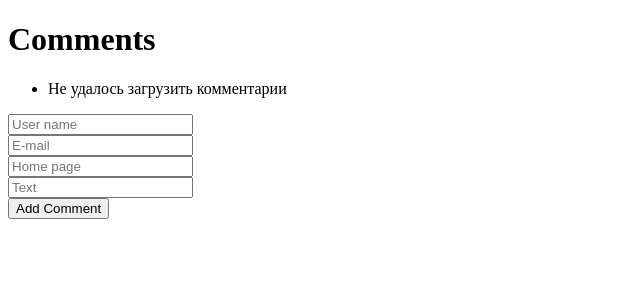
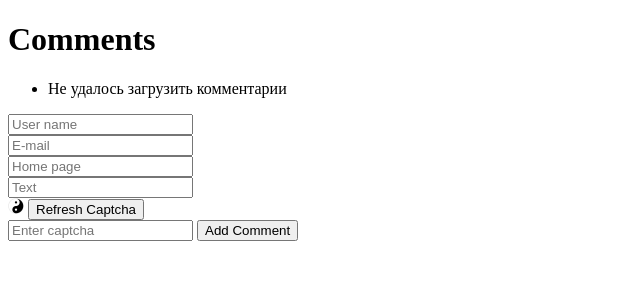
Before and after one commit to avtarso/spa_comments_app, a Django app: page / in a window 1280 px wide. Shown: the top 300 px of the page, without its empty margins (0-640 px from the left). Run offline with Django 5.2, Linux system fonts and the light colour scheme; data that the repository does not hold is empty.

Commit message:
Publish branch "Add captcha"

```diff
--- a/spaproject/comments/static/comments/script.js
+++ b/spaproject/comments/static/comments/script.js
@@ -1,4 +1,5 @@
 document.addEventListener('DOMContentLoaded', () => {
+
     const commentsList = document.getElementById('comments');
     const commentForm = document.getElementById('commentForm');
 
@@ -6,6 +7,31 @@
     const commentE_mail = document.getElementById('commentE_mail');
     const commentHome_page = document.getElementById('commentHome_page');
     const commentText = document.getElementById('commentText');
+
+    const captchaImage = document.getElementById('captchaImage');
+    const refreshCaptcha = document.getElementById('refreshCaptcha');
+    const captchaAnswer = document.getElementById('captchaAnswer');
+    const captchaKey = document.getElementById('captchaKey');
+
+    const loadCaptcha = async () => {
+        const response = await fetch('/api/get-captcha/');
+        if (response.ok) {
+            const data = await response.json();
+            captchaImage.src = data.captcha_url;
+            captchaKey.value = data.captcha_key;
+        } else {
+            alert('Ошибка при загрузке капчи');
+        }
+    };
+
+    refreshCaptcha.addEventListener('click', loadCaptcha);
+
+    const csrfToken = document.querySelector('input[name="csrfmiddlewaretoken"]').value;
+
+    const getHeadersWithCSRF = () => ({
+        'Content-Type': 'application/json',
+        'X-CSRFToken': csrfToken,
+    });
 
     // Получение комментариев
     const fetchComments = async () => {
@@ -30,8 +56,25 @@
         e.preventDefault();
 
         // Проверка обязательных полей
-        if (!commentUser_name.value || !commentE_mail.value || !commentText.value) {
+        if (!commentUser_name.value || !commentE_mail.value || !commentText.value || !captchaAnswer.value) {
             alert('Пожалуйста, заполните обязательные поля!');
+            return;
+        }
+
+        // Проверка капчи
+        const captchaResponse = await fetch('/api/check-captcha/', {
+            method: 'POST',
+            headers: getHeadersWithCSRF(),
+            body: JSON.stringify({
+                captcha_key: captchaKey.value,
+                captcha_answer: captchaAnswer.value,
+            }),
+        });
+
+        const captchaResult = await captchaResponse.json();
+        if (!captchaResult.success) {
+            alert('Неверная капча!!!');
+            loadCaptcha();
             return;
         }
 
@@ -43,7 +86,7 @@
             body: JSON.stringify({
                 user_name: commentUser_name.value,
                 e_mail: commentE_mail.value,
-                home_page: commentHome_page.value || null, // Пустое значение передаём как null
+                home_page: commentHome_page.value || null,
                 text: commentText.value,
             }),
         });
@@ -53,11 +96,14 @@
             commentE_mail.value = '';
             commentHome_page.value = '';
             commentText.value = '';
+            captchaAnswer.value = '';
             fetchComments();
+            loadCaptcha();
         } else {
             alert('Ошибка при добавлении комментария');
         }
     });
 
     fetchComments();
+    loadCaptcha();
 });
--- a/spaproject/comments/templates/comments/index.html
+++ b/spaproject/comments/templates/comments/index.html
@@ -12,10 +12,18 @@
     <h1>Comments</h1>
     <ul id="comments"></ul>
     <form id="commentForm">
+        {% csrf_token %}
         <input type="text" id="commentUser_name" placeholder="User name" required><br />
         <input type="text" id="commentE_mail" placeholder="E-mail" required><br />
         <input type="text" id="commentHome_page" placeholder="Home page"><br />
         <input type="text" id="commentText" placeholder="Text" required><br />
+
+        <img id="captchaImage" src="" alt="Captcha" />
+        <button type="button" id="refreshCaptcha">Refresh Captcha</button>
+        <br />
+        <input type="text" id="captchaAnswer" placeholder="Enter captcha" required>
+        <input type="hidden" id="captchaKey">
+
         <button type="submit">Add Comment</button>
     </form>
 </body>
--- a/spaproject/comments/urls.py
+++ b/spaproject/comments/urls.py
@@ -3,4 +3,6 @@
 
 urlpatterns = [
     path('comments/', CommentsListCreateView.as_view(), name='comment-list-create'),
-    path('', index, name='index'),]
+    path('', index, name='index'),
+
+    ]
--- a/spaproject/spaproject/settings.py
+++ b/spaproject/spaproject/settings.py
@@ -39,6 +39,7 @@
     "django.contrib.staticfiles",
     "rest_framework",
     "comments",
+    "captcha",
 ]
 
 MIDDLEWARE = [
--- a/spaproject/spaproject/urls.py
+++ b/spaproject/spaproject/urls.py
@@ -1,9 +1,19 @@
 from django.contrib import admin
 from django.urls import path, include
 from comments.views import index
+from . import views
+
 
 urlpatterns = [
     path('admin/', admin.site.urls),
     path('api/', include('comments.urls')),
     path('', index, name='index'),
+
+    path('captcha/', include('captcha.urls')),  # Для предоставления изображения капчи
+    path('api/check-captcha/', views.check_captcha, name='check_captcha'),  # Для проверки ответа
+
+    path('api/get-captcha/', views.get_captcha, name='get_captcha'),
+
+
+
 ]
--- /dev/null
+++ b/spaproject/spaproject/views.py
@@ -0,0 +1,79 @@
+from django.http import JsonResponse
+from captcha.models import CaptchaStore
+from captcha.helpers import captcha_image_url
+
+from django.views.decorators.csrf import csrf_exempt
+import json
+
+# def check_captcha(request):
+#     """Проверка капчи и возвращение результата."""
+#     if request.method == 'POST':
+#         captcha_key = request.POST.get('captcha_key')
+#         captcha_answer = request.POST.get('captcha_answer')
+
+#         try:
+#             captcha_entry = CaptchaStore.objects.get(hashkey=captcha_key)
+#             if captcha_entry.response == captcha_answer:
+#                 return JsonResponse({'success': True})
+#         except CaptchaStore.DoesNotExist:
+#             pass
+
+#         return JsonResponse({'success': False, 'error': 'Invalid captcha'})
+
+#     return JsonResponse({'error': 'Invalid method'}, status=405)
+
+# def get_captcha(request):
+#     """Генерация новой капчи."""
+#     new_captcha = CaptchaStore.generate_key()
+#     captcha_url = captcha_image_url(new_captcha)
+#     return JsonResponse({'captcha_key': new_captcha, 'captcha_url': captcha_url})
+
+
+
+
+#Временное хранилище капч (заменить на базу данных для продакшена)
+CAPTCHA_STORAGE = {}
+
+@csrf_exempt
+def get_captcha(request):
+    """Генерация капчи"""
+    if request.method == 'GET':
+        # Генерируем ключ и значение капчи
+        captcha_key = '1234'  # Здесь должен быть уникальный идентификатор
+        captcha_value = 'ABCD'  # Здесь может быть сгенерированное значение капчи
+        CAPTCHA_STORAGE[captcha_key] = captcha_value  # Сохраняем капчу в хранилище
+
+        print(f"Generated captcha_key: {captcha_key}, captcha_answer: {captcha_value}")
+
+
+        # Возвращаем данные для клиента
+        return JsonResponse({
+            'captcha_key': captcha_key,
+            'captcha_url': f'/static/comments/{captcha_value}.png',  # Заглушка (замени на реальную генерацию)
+        })
+    return JsonResponse({'error': 'Invalid method'}, status=400)
+
+@csrf_exempt
+def check_captcha(request):
+    """Проверка капчи"""
+    if request.method == 'POST':
+        try:
+            # Получаем данные из тела запроса
+            print("Получаем данные из тела запроса")
+            print(request.body)
+            data = json.loads(request.body)
+
+            captcha_key = data.get('captcha_key')
+            captcha_answer = data.get('captcha_answer')
+
+            print(f"Received captcha_key: {captcha_key}, captcha_answer: {captcha_answer}")
+
+
+            # Проверяем, совпадает ли ответ с сохранённым значением
+            if CAPTCHA_STORAGE.get(captcha_key) == captcha_answer:
+                return JsonResponse({'success': True})
+            else:
+                return JsonResponse({'success': False, 'message': 'Invalid captcha'})
+        except Exception as e:
+            return JsonResponse({'success': False, 'error': str(e)}, status=400)
+    return JsonResponse({'error': 'Invalid method'}, status=400)
```
Also changed, not shown: spaproject/comments/static/comments/ABCD.png (added), 1 other file.
